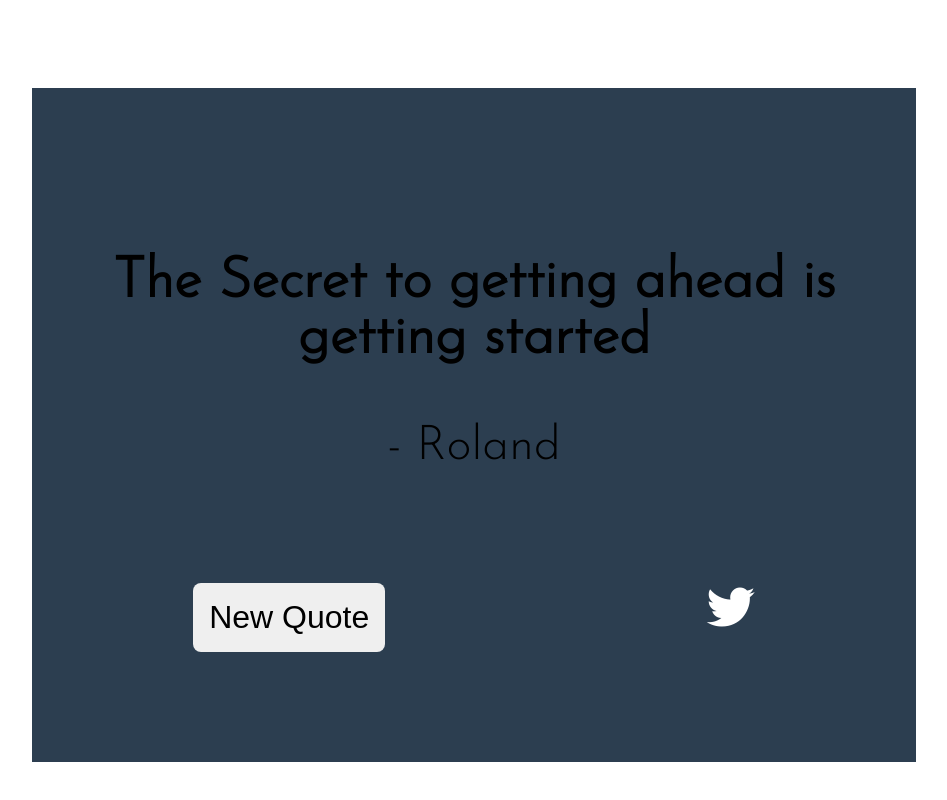
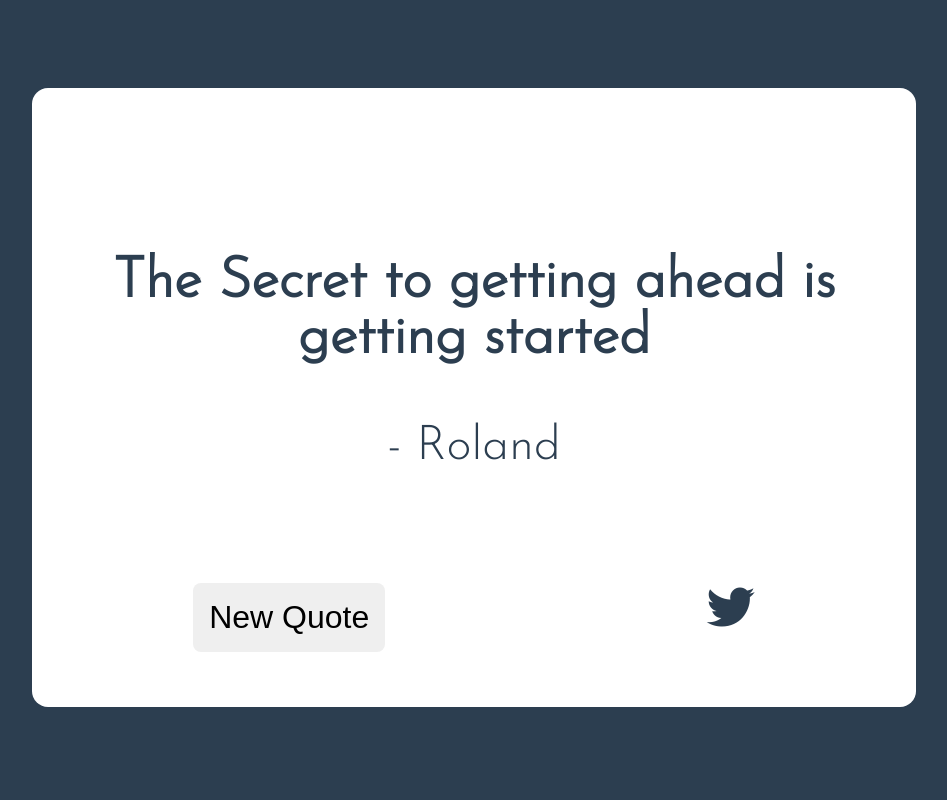
Before and after one commit to Roland-Sankara/RandomQuoteMachine, a React (Create React App) app: page / in a window 1280 px wide. Shown: the top 800 px of the page, without its empty margins (166-1113 px from the left). Built offline with nearby package versions, Linux system fonts and the light colour scheme; no server answers.

Commit message:
update the css file

```diff
--- a/src/Components/App.css
+++ b/src/Components/App.css
@@ -2,6 +2,8 @@ body{
     text-align: center;
     font-size: 3rem;
     font-family: 'Josefin Sans', sans-serif;
+    color: #2c3e50;
+    background-color: #2c3e50;
 }
 #root{
     padding: 5rem;
@@ -10,9 +12,10 @@ body{
 #quote-box{
     width:80%;
     padding-top: 10%;
-    padding-bottom: 10%;
+    padding-bottom: 5%;
     margin: auto;
-    background-color: #2c3e50;
+    border-radius: 1rem;
+    background-color: white;
 }
 
 #new-quote{
@@ -31,5 +34,5 @@ body{
 }
 
 #tweet-quote{
-    color:white;
+    color:#2c3e50;
 }
```
